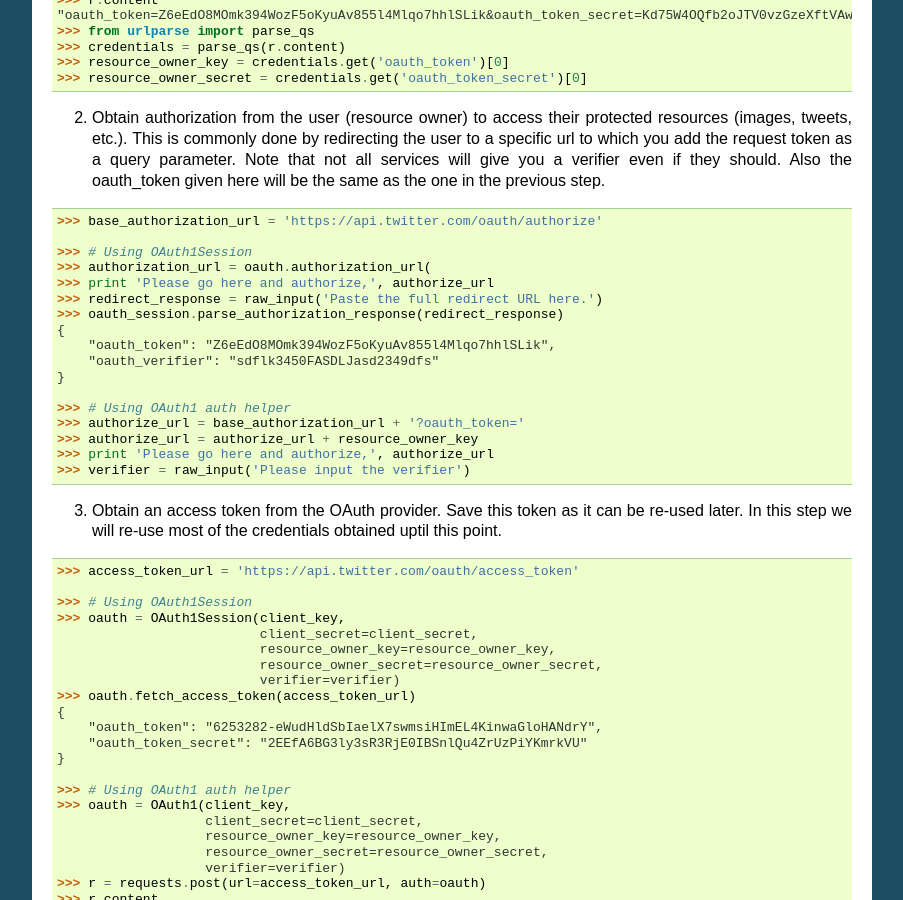
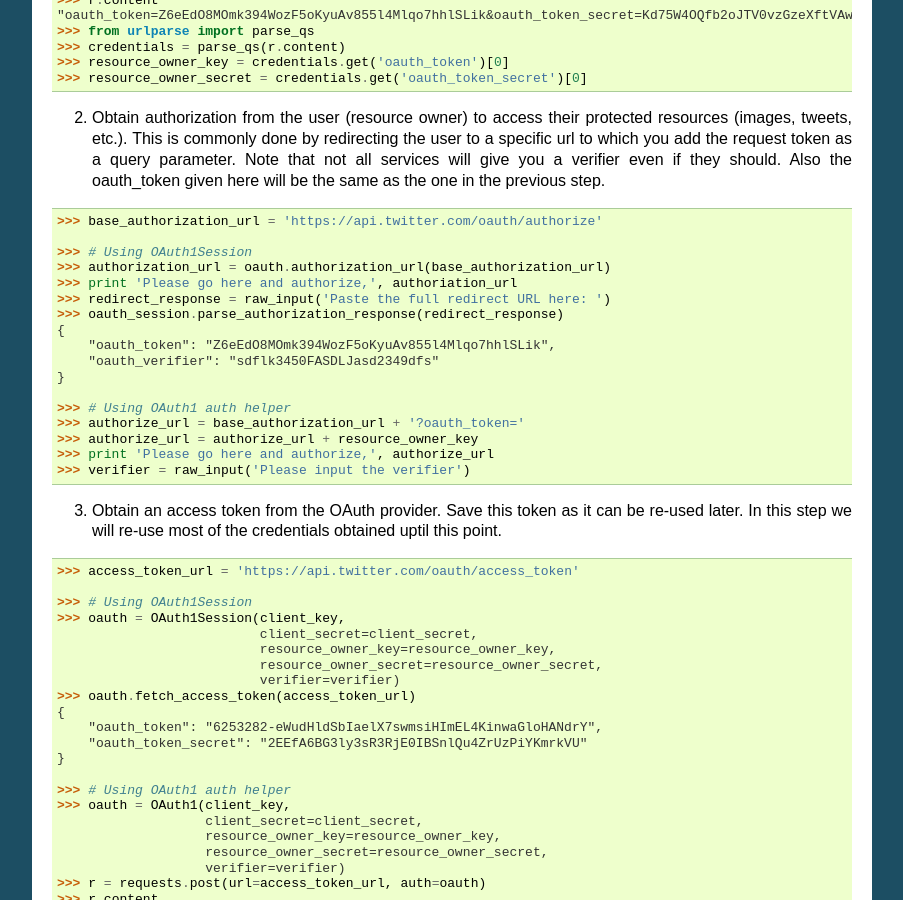
Before and after one commit to requests/requests-oauthlib, a Sphinx documentation site: the page built from docs/oauth1_workflow.rst, in a window 1280 px wide and 900 px high, scrolled down 842 px. Shown: the whole window, without its empty margins (198-1101 px from the left). Built offline with Sphinx 7.4.7, drawn with Linux system fonts in a browser that asks for light colours.

Commit message:
Fix minor errors in oauth 1 workflow.

```diff
--- a/docs/oauth1_workflow.rst
+++ b/docs/oauth1_workflow.rst
@@ -68,9 +68,9 @@ Workflow example showing use of both OAuth1 and OAuth1Session
     >>> base_authorization_url = 'https://api.twitter.com/oauth/authorize'
 
     >>> # Using OAuth1Session
-    >>> authorization_url = oauth.authorization_url(
-    >>> print 'Please go here and authorize,', authorize_url
-    >>> redirect_response = raw_input('Paste the full redirect URL here.')
+    >>> authorization_url = oauth.authorization_url(base_authorization_url)
+    >>> print 'Please go here and authorize,', authoriation_url
+    >>> redirect_response = raw_input('Paste the full redirect URL here: ')
     >>> oauth_session.parse_authorization_response(redirect_response)
     {
         "oauth_token": "Z6eEdO8MOmk394WozF5oKyuAv855l4Mlqo7hhlSLik",
```
